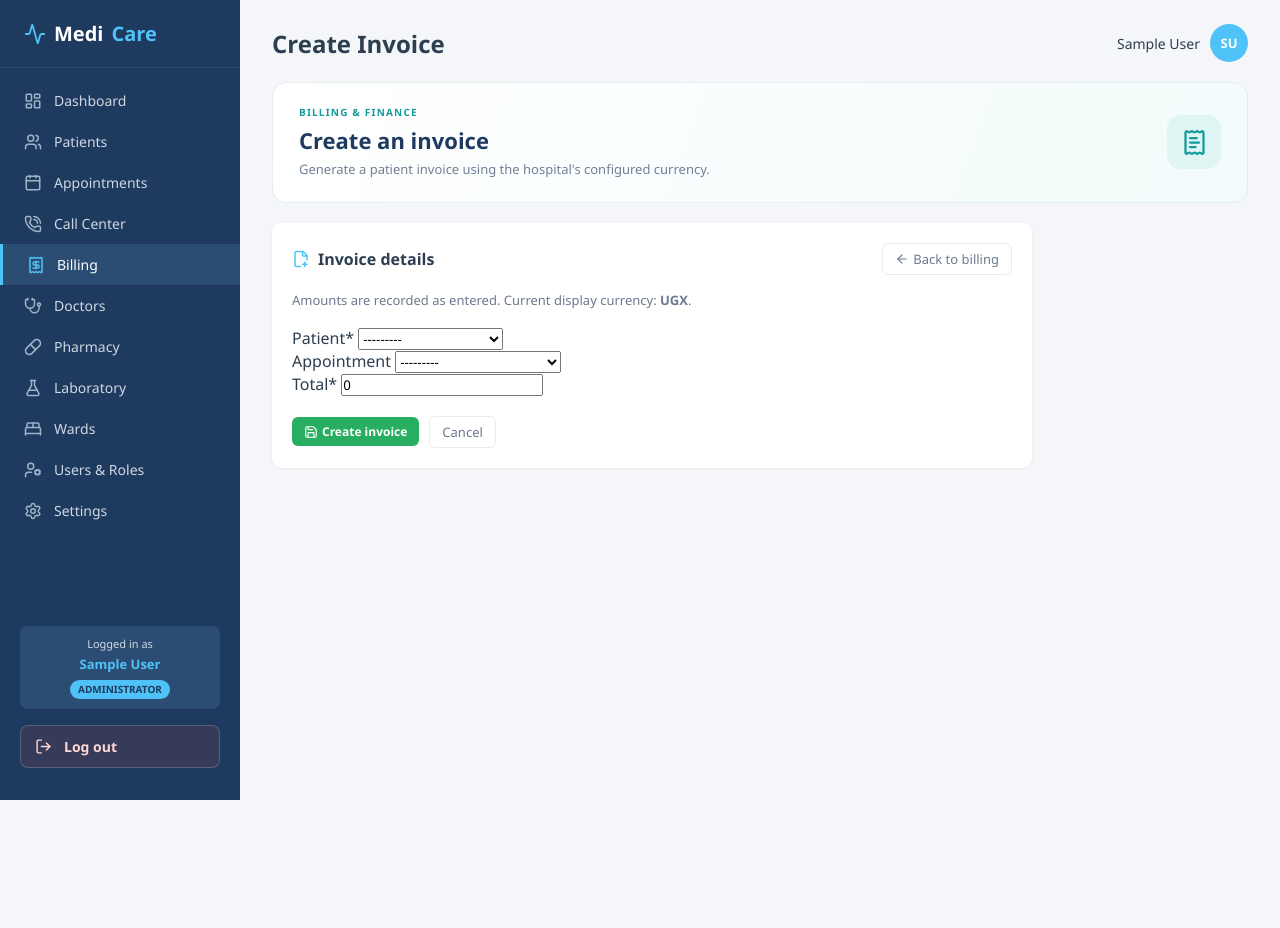
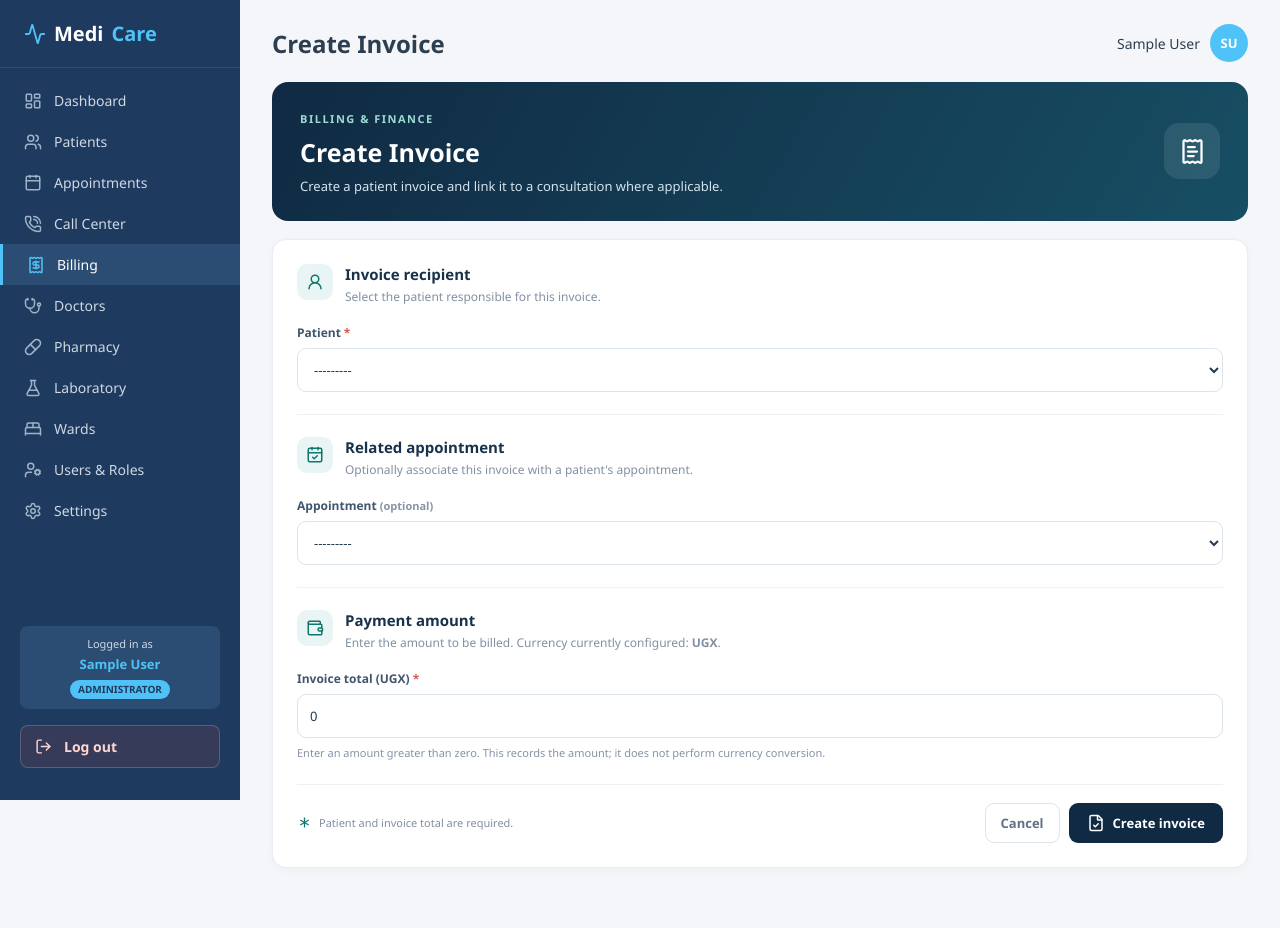
Before and after one commit to bulasio3/Projects, a Django app: page /invoices/new/ in a window 1280 px wide. Before the commit the page ends 800 px from the top, so only its background shows below. Run offline with Django 5.2, Linux system fonts and the light colour scheme; a user stored in the database is signed in; tables that the repository leaves empty hold one stand-in row (values such as "Sample post"); some libraries are stand-ins or nearby versions.

Commit message:
Redesign invoice form to match settings interface

```diff
--- a/HMS/templates/invoices/form.html
+++ b/HMS/templates/invoices/form.html
@@ -1,32 +1,33 @@
 {% extends 'base.html' %}
-{% load crispy_forms_tags %}
 {% block title %}{{ page_title }} — MediCare{% endblock %}
-
 {% block content %}
-<section class="dashboard-intro">
-  <div>
-    <span class="eyebrow">BILLING & FINANCE</span>
-    <h2>Create an invoice</h2>
-    <p>Generate a patient invoice using the hospital's configured currency.</p>
-  </div>
-  <div class="intro-mark"><i data-lucide="receipt-text"></i></div>
-</section>
-
-<div class="panel" style="max-width:760px;">
-  <div class="panel-head">
-    <h2><i data-lucide="file-plus-2" class="head-icon"></i> Invoice details</h2>
-    <a href="{% url 'invoice_list' %}" class="btn-ghost"><i data-lucide="arrow-left"></i> Back to billing</a>
-  </div>
-  <div style="padding:0 0 18px;color:#6b7a8f;font-size:13px;">
-    Amounts are recorded as entered. Current display currency: <strong>{{ currency_code }}</strong>.
-  </div>
-  <form method="post">
+<div class="form-page">
+  <section class="form-hero">
+    <div><span class="eyebrow">BILLING &amp; FINANCE</span><h2>{{ page_title }}</h2><p>Create a patient invoice and link it to a consultation where applicable.</p></div>
+    <div class="form-hero-icon"><i data-lucide="receipt-text"></i></div>
+  </section>
+  <form method="post" class="form-shell">
     {% csrf_token %}
-    {{ form|crispy }}
-    <div style="display:flex;gap:10px;margin-top:20px;align-items:center;">
-      <button class="btn-sm btn-success" type="submit"><i data-lucide="save"></i> Create invoice</button>
-      <a href="{% url 'invoice_list' %}" class="btn-ghost">Cancel</a>
-    </div>
+    {% if form.non_field_errors %}<div class="form-errors">{{ form.non_field_errors }}</div>{% endif %}
+    <section class="form-section">
+      <div class="form-section-heading"><span class="form-section-icon"><i data-lucide="user-round"></i></span><div><h3>Invoice recipient</h3><p>Select the patient responsible for this invoice.</p></div></div>
+      {% for field in form %}{% if field.name == 'patient' %}
+      <div class="form-field"><label for="{{ field.id_for_label }}">Patient<span class="required">*</span></label>{{ field }}{% for error in field.errors %}<small class="form-error">{{ error }}</small>{% endfor %}</div>
+      {% endif %}{% endfor %}
+    </section>
+    <section class="form-section">
+      <div class="form-section-heading"><span class="form-section-icon"><i data-lucide="calendar-check"></i></span><div><h3>Related appointment</h3><p>Optionally associate this invoice with a patient's appointment.</p></div></div>
+      {% for field in form %}{% if field.name == 'appointment' %}
+      <div class="form-field"><label for="{{ field.id_for_label }}">Appointment <span class="form-help">(optional)</span></label>{{ field }}{% for error in field.errors %}<small class="form-error">{{ error }}</small>{% endfor %}</div>
+      {% endif %}{% endfor %}
+    </section>
+    <section class="form-section">
+      <div class="form-section-heading"><span class="form-section-icon"><i data-lucide="wallet"></i></span><div><h3>Payment amount</h3><p>Enter the amount to be billed. Currency currently configured: <strong>{{ currency_code }}</strong>.</p></div></div>
+      {% for field in form %}{% if field.name == 'total' %}
+      <div class="form-field"><label for="{{ field.id_for_label }}">Invoice total ({{ currency_code }})<span class="required">*</span></label>{{ field }}{% for error in field.errors %}<small class="form-error">{{ error }}</small>{% endfor %}<small class="form-help">Enter an amount greater than zero. This records the amount; it does not perform currency conversion.</small></div>
+      {% endif %}{% endfor %}
+    </section>
+    <div class="form-actions"><span class="form-actions-note"><i data-lucide="asterisk"></i> Patient and invoice total are required.</span><div style="display:flex;gap:9px;flex-wrap:wrap;"><a class="form-cancel" href="{% url 'invoice_list' %}">Cancel</a><button class="form-submit" type="submit"><i data-lucide="file-check"></i> Create invoice</button></div></div>
   </form>
 </div>
 {% endblock %}
```
